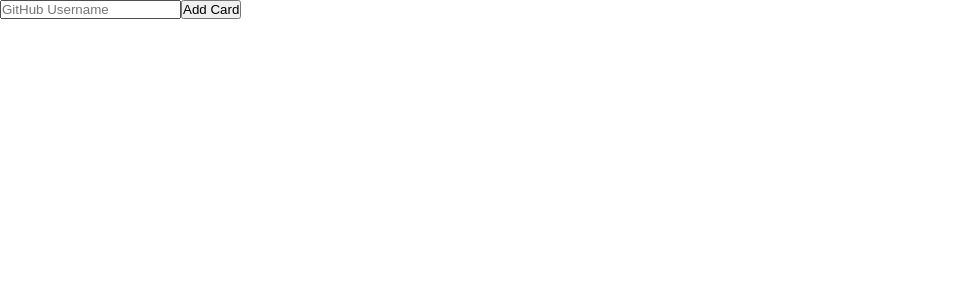
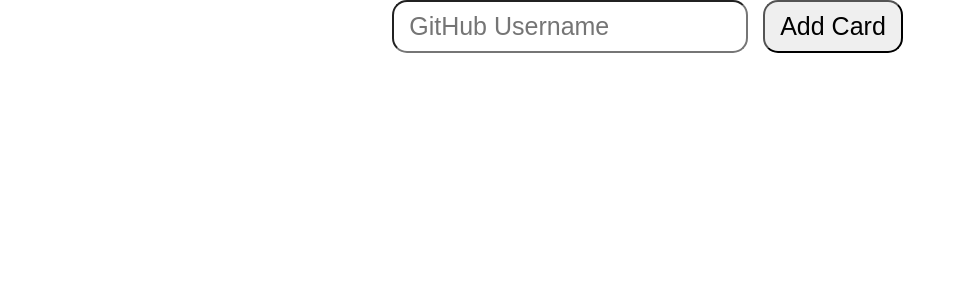
Before and after one commit to Walter-Satriano/Vuejs-Github-Users-Search-App, a Vue app: page / in a window 1280 px wide. Shown: the top 300 px of the page, without its empty margins (0-966 px from the left). Built offline with nearby package versions, Linux system fonts and the light colour scheme.

Commit message:
added basic css style

```diff
--- a/src/components/Card.vue
+++ b/src/components/Card.vue
@@ -2,12 +2,12 @@
   <div class="card-container">
     <img v-bind:src="avatar_url" alt="user-avatar">
     <div>
-      <div class="name">{{name}}</div>
-      <div>Location: {{location}}</div>
-      <div>Blog: {{blog}}</div>
-      <div>GitHub Url: {{html_url}}</div>
-      <div>Public Repository: {{public_repos}}</div>
-      <div>Followers: {{followers}}</div>
+      <h2 class="name">{{name}}</h2>
+      <p>Location: {{location}}</p>
+      <p>Blog: {{blog}}</p>
+      <p>GitHub URL:<br>{{html_url}}</p>
+      <p>Public Repository: {{public_repos}}</p>
+      <p>Followers: {{followers}}</p>
     </div>
   </div>
 </template>
@@ -29,10 +29,15 @@
 
 <style scoped>
 .card-container {
+  border: 2px solid black;
+  border-radius: 20px;
   margin: 20px;
+  padding: 25px;
+  text-align: center;
 }
 .card-container img {
-  width: 70px;
+  width: 200px;
+  border-radius: 50%;
 }
 .card-container .name {
    font-weight: bold;
--- a/src/components/CardList.vue
+++ b/src/components/CardList.vue
@@ -1,5 +1,5 @@
 <template>
-  <div>
+  <div class="card-list">
     <Card v-for="(card, index) in cards" :key="index"
       :avatar_url=card.avatar_url
       :name=card.name
@@ -25,3 +25,9 @@
   }
 }
 </script>
+
+<style scoped>
+ .card-list {
+   display: flex;
+ }
+</style>
--- a/src/components/Form.vue
+++ b/src/components/Form.vue
@@ -1,4 +1,5 @@
 <template>
+  <div class="searchbar">
     <form @submit.prevent="addUser">
       <input
         type="text"
@@ -8,6 +9,7 @@
       />
       <button type="submit">Add Card</button>
     </form>
+  </div>
 </template>
 
 <script>
@@ -33,3 +35,20 @@
   }
 }
 </script>
+
+<style scoped>
+  .searchbar {
+    text-align: center;
+  }
+
+  .searchbar button {
+    margin-left: 15px;
+  }
+
+  .searchbar button, input {
+    margin-left: 15px;
+    font-size: 25px;
+    padding: 10px 15px;
+    border-radius: 15px;
+  }
+</style>
```
Lines whose indentation alone changed are shown as unchanged.
